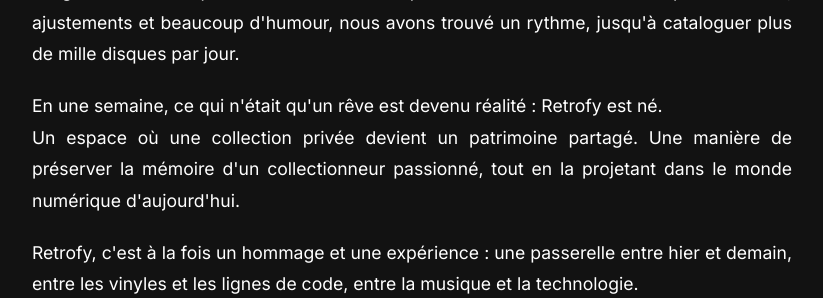
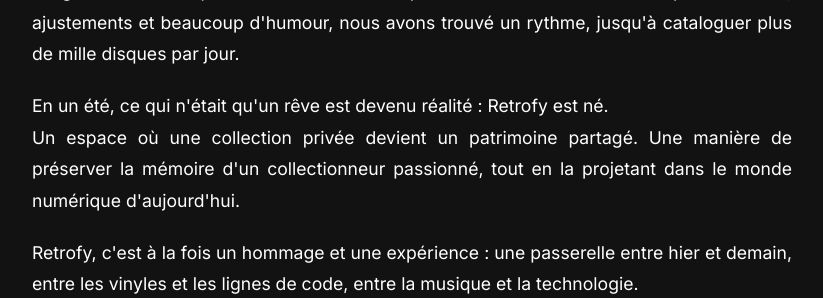
Before and after one commit to erille/Cursor-Retrofy, a Flask app: page /a-propos in a window 1280 px wide. Shown: the part 810-1108 px from the top of the page, without its empty margins (348-1171 px from the left). Run offline with Flask 3, Linux system fonts and the light colour scheme; data that the repository does not hold is empty.

Commit message:
A propos modif Jee

```diff
--- a/templates/a_propos.html
+++ b/templates/a_propos.html
@@ -18,7 +18,7 @@
 
             <p>Bien sûr, tout n'a pas été simple. L'IA a parfois confondu les champs, inventé des artistes imaginaires ou remplacé les "années 60" par des "Sixties". Mais avec persévérance, ajustements et beaucoup d'humour, nous avons trouvé un rythme, jusqu'à cataloguer plus de mille disques par jour.</p>
 
-            <p>En une semaine, ce qui n'était qu'un rêve est devenu réalité : Retrofy est né.<br>
+            <p>En un été, ce qui n'était qu'un rêve est devenu réalité : Retrofy est né.<br>
             Un espace où une collection privée devient un patrimoine partagé. Une manière de préserver la mémoire d'un collectionneur passionné, tout en la projetant dans le monde numérique d'aujourd'hui.</p>
 
             <p>Retrofy, c'est à la fois un hommage et une expérience : une passerelle entre hier et demain, entre les vinyles et les lignes de code, entre la musique et la technologie.</p>
```
